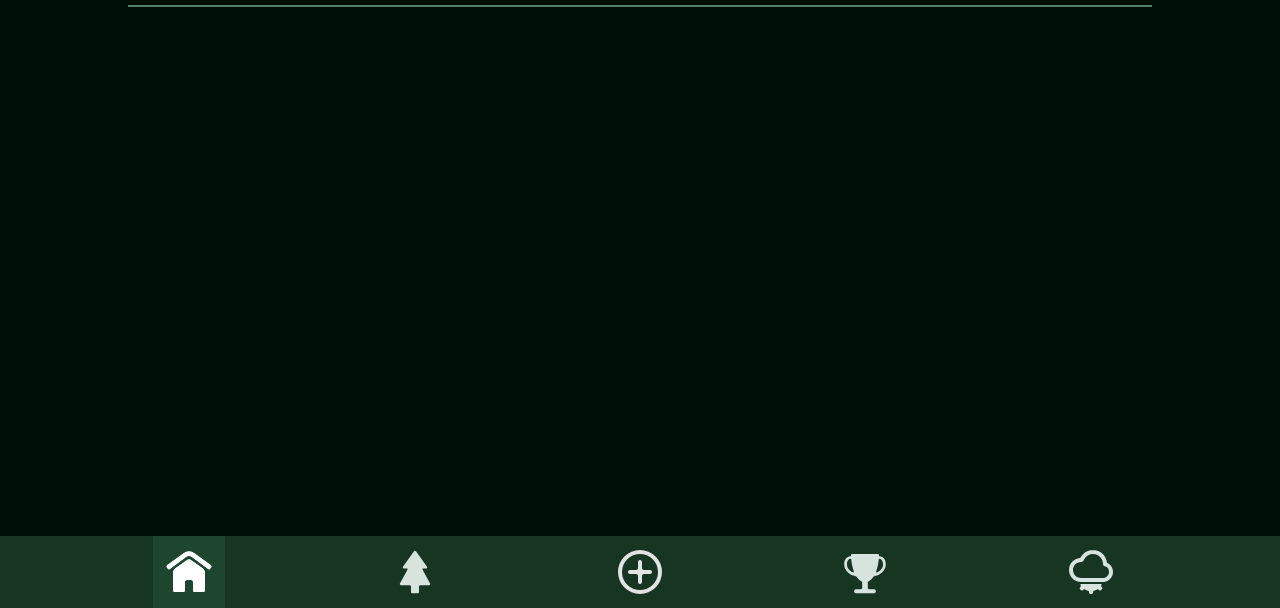
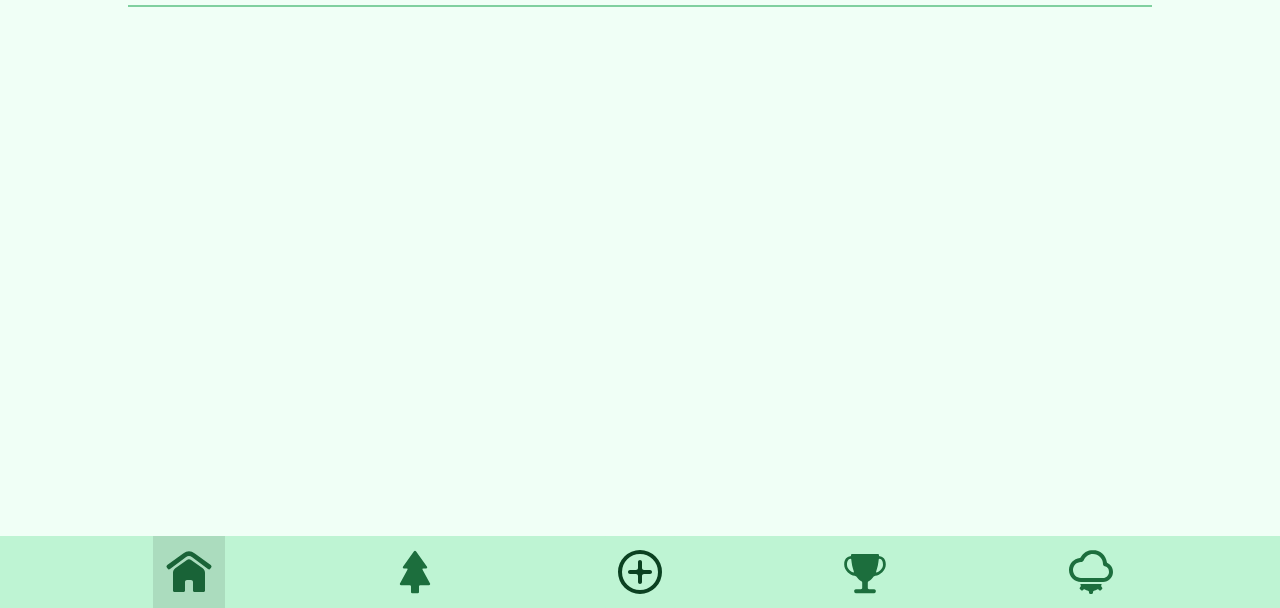
Before and after one commit to MatrosMartz/Tree-Maps, a Svelte app: page / in a window 1280 px wide. Shown: the part 192-800 px from the top of the page. Built offline with nearby package versions, Linux system fonts and the light colour scheme.

Commit message:
add themes and color schemas in the global.css

```diff
--- a/src/lib/components/options/OptionsSect.svelte
+++ b/src/lib/components/options/OptionsSect.svelte
@@ -9,7 +9,6 @@
     import options from '../../stores/options';
 
     $: active = $panel === 'opts' ? 'active' : '';
-    $: console.log($options);
 </script>
 
 <section class="panel-sect right" class:active>
--- a/src/lib/stores/options.ts
+++ b/src/lib/stores/options.ts
@@ -4,7 +4,7 @@ import { browser } from '$app/env';
 import { writable } from 'svelte/store';
 
 const opts: Options = {
-    theme: 'darkmode',
+    theme: 'lightmode',
     animation: true,
     lang: 'es',
     color: 'green',
@@ -17,6 +17,7 @@ if (browser) {
     const color = localStorage.getItem('color');
 
     if (theme === 'darkmode' || theme === 'lightmode') opts.theme = theme;
+    else if (matchMedia('(prefers-color-scheme: dark)').matches) opts.theme = 'darkmode';
     if (animation === 'true' || animation === 'false') opts.animation = animation === 'true';
     if (lang === 'es' || lang === 'en') opts.lang = lang;
     if (
--- a/src/routes/__layout.svelte
+++ b/src/routes/__layout.svelte
@@ -5,7 +5,9 @@
     import OptionsSect from '$lib/components/options/OptionsSect.svelte';
     import MoreSect from '$lib/components/more/MoreSect.svelte';
     import AddSect from '$lib/components/add/AddSect.svelte';
+    import options from '$lib/stores/options';
 </script>
+<div id="app" class="{$options.theme} {$options.color}">
 
     <Header />
 
@@ -17,3 +19,4 @@
     <AddSect />
 
     <Footer />
+</div>
--- a/static/global.css
+++ b/static/global.css
@@ -1,39 +1,39 @@
 :root {
-	--g-bb:   hsl(144, 100%, 3%);  --g-lb:   hsl(144, 39%, 15%);
-	--g-nb:   hsl(144, 66%, 15%);  --g-sb:   hsl(144, 45%, 30%);
-	--g-sh:   hsl(144, 60%, 35%);  --g-bd:   hsl(144, 80%, 60%);
-	--g-ic:   hsl(144, 63%, 80%);  --g-al:   hsl(144, 44%, 74%);
-	--g-at:   hsl(144, 35%, 90%);  --g-pt:   hsl(144, 20%, 87%);
-	--g-t2:   hsl(144, 15%, 95%);  --g-t1:   hsl(144, 05%, 89%);
-	--g-is: hsla(144,60%,35%,.1);  --g-rs: hsla(144,44%,74%,.1);
+	--g-bb:   hsl(144, 100%,03%);  --g-lb:   hsl(144, 70%, 15%);
+	--g-nb:   hsl(144, 90%, 15%);  --g-sb:   hsl(144, 60%, 27%);
+	--g-sh:   hsl(144, 80%, 35%);  --g-bd:   hsl(144, 50%, 45%);
+	--g-ic:   hsl(144, 80%, 62%);  --g-al:   hsl(144, 50%, 59%);
+	--g-at:   hsl(144, 90%, 85%);  --g-pt:   hsl(144, 60%, 70%);
+	--g-t2:   hsl(144, 100%,97%);  --g-t1:   hsl(144, 70%, 85%);
+	--g-is: hsla(144,80%,35%,.1);  --g-rs: hsla(144,50%,70%,.1);
 
-	--o-bb:   hsl(025, 100%, 3%);  --o-lb:   hsl(025, 39%, 15%);
-	--o-nb:   hsl(025, 66%, 15%);  --o-sb:   hsl(025, 45%, 30%);
-	--o-sh:   hsl(025, 60%, 35%);  --o-bd:   hsl(025, 80%, 60%);
-	--o-ic:   hsl(025, 63%, 80%);  --o-al:   hsl(025, 44%, 74%);
-	--o-at:   hsl(025, 35%, 90%);  --o-pt:   hsl(025, 20%, 87%);
-	--o-t2:   hsl(025, 15%, 95%);  --o-t1:   hsl(025, 05%, 89%);
-	--o-is: hsla(025,60%,35%,.1);  --o-rs: hsla(025,44%,74%,.1);
+	--o-bb:   hsl(025, 100%,03%);  --o-lb:   hsl(025, 70%, 15%);
+	--o-nb:   hsl(025, 90%, 15%);  --o-sb:   hsl(025, 60%, 27%);
+	--o-sh:   hsl(025, 80%, 35%);  --o-bd:   hsl(025, 50%, 45%);
+	--o-ic:   hsl(025, 80%, 62%);  --o-al:   hsl(025, 50%, 59%);
+	--o-at:   hsl(025, 90%, 85%);  --o-pt:   hsl(025, 60%, 70%);
+	--o-t2:   hsl(025,100%, 97%);  --o-t1:   hsl(025, 70%, 85%);
+	--o-is: hsla(025,80%,35%,.1);  --o-rs: hsla(025,50%,70%,.1);
 
-	--r-bb:   hsl(353, 100%, 3%);  --r-lb:   hsl(353, 39%, 15%);
-	--r-nb:   hsl(353, 66%, 15%);  --r-sb:   hsl(353, 45%, 30%);
-	--r-sh:   hsl(353, 60%, 35%);  --r-bd:   hsl(353, 80%, 60%);
-	--r-ic:   hsl(353, 63%, 80%);  --r-al:   hsl(353, 44%, 74%);
-	--r-at:   hsl(353, 35%, 90%);  --r-pt:   hsl(353, 20%, 87%);
-	--r-t2:   hsl(353, 15%, 95%);  --r-t1:   hsl(353, 05%, 89%);
-	--r-is: hsla(353,60%,35%,.1);  --r-rs: hsla(353,44%,74%,.1);
+	--r-bb:   hsl(353, 100%,03%);  --r-lb:   hsl(353, 70%, 15%);
+	--r-nb:   hsl(353, 90%, 15%);  --r-sb:   hsl(353, 60%, 27%);
+	--r-sh:   hsl(353, 80%, 35%);  --r-bd:   hsl(353, 50%, 45%);
+	--r-ic:   hsl(353, 80%, 62%);  --r-al:   hsl(353, 50%, 59%);
+	--r-at:   hsl(353, 90%, 85%);  --r-pt:   hsl(353, 60%, 70%);
+	--r-t2:   hsl(353,100%, 97%);  --r-t1:   hsl(353, 70%, 85%);
+	--r-is: hsla(353,80%,35%,.1);  --r-rs: hsla(353,50%,70%,.1);
 
-	--b-bb:   hsl(207, 100%, 3%);  --b-lb:   hsl(207, 39%, 15%);
-	--b-nb:   hsl(207, 66%, 15%);  --b-sb:   hsl(207, 45%, 30%);
-	--b-sh:   hsl(207, 60%, 35%);  --b-bd:   hsl(207, 80%, 60%);
-	--b-ic:   hsl(207, 63%, 80%);  --b-al:   hsl(207, 44%, 74%);
-	--b-at:   hsl(207, 35%, 90%);  --b-pt:   hsl(207, 20%, 87%);
-	--b-t2:   hsl(207, 15%, 95%);  --b-t1:   hsl(207, 05%, 89%);
-	--b-is: hsla(207,60%,35%,.1);  --b-rs: hsla(207,44%,74%,.1);
+	--b-bb:   hsl(207, 100%,03%);  --b-lb:   hsl(207, 70%, 15%);
+	--b-nb:   hsl(207, 90%, 15%);  --b-sb:   hsl(207, 60%, 27%);
+	--b-sh:   hsl(207, 80%, 35%);  --b-bd:   hsl(207, 50%, 45%);
+	--b-ic:   hsl(207, 80%, 62%);  --b-al:   hsl(207, 50%, 59%);
+	--b-at:   hsl(207, 90%, 85%);  --b-pt:   hsl(207, 60%, 70%);
+	--b-t2:   hsl(207,100%, 97%);  --b-t1:   hsl(207, 70%, 85%);
+	--b-is: hsla(207,80%,35%,.1);  --b-rs: hsla(207,50%,70%,.1);
 
 
 	--l-filt: brightness(130%);
-	--d-filt: brightness(70%);
+	--d-filt: brightness(90%);
 
 	--bb:   var(--g-bb);   --lb:    var(--g-lb);
 	--nb:   var(--g-nb);   --sb:    var(--g-sb);
@@ -50,13 +50,17 @@
 	background-color: var(--bb);
 }
 
+#app {
+	color: var(--pt);
+	background-color: var(--bb);
+	height: 100%;
+}
+
 html,
 body {
 	position: relative;
 	width: 100%;
 	height: 100%;
-	color: var(--pt);
-	background-color: var(--bb);
 	overflow: hidden;
 }
 
@@ -227,6 +231,93 @@ fieldset {
 	transform: rotateX(0) scale(100%);
 }
 
+.darkmode {
+	--p-fl: var(--l-filt);  --s-fl: var(--d-filt);
+}
+.lightmode {
+	--p-fl: var(--d-filt);  --s-fl: var(--l-filt);
+}
+.darkmode.green {
+	--bb:   var(--g-bb);   --lb:    var(--g-lb);
+	--nb:   var(--g-nb);   --sb:    var(--g-sb);
+	--sh:   var(--g-sh);   --bd:    var(--g-bd);
+	--ic:   var(--g-ic);   --al:    var(--g-al);
+	--at:   var(--g-at);   --pt:    var(--g-pt);
+	--t2:   var(--g-t2);   --t1:    var(--g-t1);
+
+	--is:   var(--g-is);   --rs:    var(--g-rs);
+}
+.lightmode.green {
+	--bb:   var(--g-t2);   --lb:    var(--g-t1);
+	--nb:   var(--g-at);   --sb:    var(--g-pt);
+	--sh:   var(--g-ic);   --bd:    var(--g-al);
+	--ic:   var(--g-sh);   --al:    var(--g-bd);
+	--at:   var(--g-nb);   --pt:    var(--g-sb);
+	--t2:   var(--g-bb);   --t1:    var(--g-lb);
+
+	--is:   var(--g-rs);   --rs:    var(--g-is);
+}
+.darkmode.orange {
+	--bb:   var(--o-bb);   --lb:    var(--o-lb);
+	--nb:   var(--o-nb);   --sb:    var(--o-sb);
+	--sh:   var(--o-sh);   --bd:    var(--o-bd);
+	--ic:   var(--o-ic);   --al:    var(--o-al);
+	--at:   var(--o-at);   --pt:    var(--o-pt);
+	--t2:   var(--o-t2);   --t1:    var(--o-t1);
+
+	--is:   var(--o-is);   --rs:    var(--o-rs);
+}
+.lightmode.orange {
+	--bb:   var(--o-t2);   --lb:    var(--o-t1);
+	--nb:   var(--o-at);   --sb:    var(--o-pt);
+	--sh:   var(--o-ic);   --bd:    var(--o-al);
+	--ic:   var(--o-sh);   --al:    var(--o-bd);
+	--at:   var(--o-nb);   --pt:    var(--o-sb);
+	--t2:   var(--o-bb);   --t1:    var(--o-lb);
+
+	--is:   var(--o-rs);   --rs:    var(--o-is);
+}
+.darkmode.red {
+	--bb:   var(--r-bb);   --lb:    var(--r-lb);
+	--nb:   var(--r-nb);   --sb:    var(--r-sb);
+	--sh:   var(--r-sh);   --bd:    var(--r-bd);
+	--ic:   var(--r-ic);   --al:    var(--r-al);
+	--at:   var(--r-at);   --pt:    var(--r-pt);
+	--t2:   var(--r-t2);   --t1:    var(--r-t1);
+
+	--is:   var(--r-is);   --rs:    var(--r-rs);
+}
+.lightmode.red {
+	--bb:   var(--r-t2);   --lb:    var(--r-t1);
+	--nb:   var(--r-at);   --sb:    var(--r-pt);
+	--sh:   var(--r-ic);   --bd:    var(--r-al);
+	--ic:   var(--r-sh);   --al:    var(--r-bd);
+	--at:   var(--r-nb);   --pt:    var(--r-sb);
+	--t2:   var(--r-bb);   --t1:    var(--r-lb);
+
+	--is:   var(--r-rs);   --rs:    var(--r-is);
+}
+.darkmode.blue {
+	--bb:   var(--b-bb);   --lb:    var(--b-lb);
+	--nb:   var(--b-nb);   --sb:    var(--b-sb);
+	--sh:   var(--b-sh);   --bd:    var(--b-bd);
+	--ic:   var(--b-ic);   --al:    var(--b-al);
+	--at:   var(--b-at);   --pt:    var(--b-pt);
+	--t2:   var(--b-t2);   --t1:    var(--b-t1);
+
+	--is:   var(--b-is);   --rs:    var(--b-rs);
+}
+.lightmode.blue {
+	--bb:   var(--b-t2);   --lb:    var(--b-t1);
+	--nb:   var(--b-at);   --sb:    var(--b-pt);
+	--sh:   var(--b-ic);   --bd:    var(--b-al);
+	--ic:   var(--b-sh);   --al:    var(--b-bd);
+	--at:   var(--b-nb);   --pt:    var(--b-sb);
+	--t2:   var(--b-bb);   --t1:    var(--b-lb);
+
+	--is:   var(--b-rs);   --rs:    var(--b-is);
+}
+
 @media only screen and (min-width: 768px) and (min-height: 780px) {
 	:root {
 		font-size: 24px;
```
Lines whose indentation alone changed are shown as unchanged.
